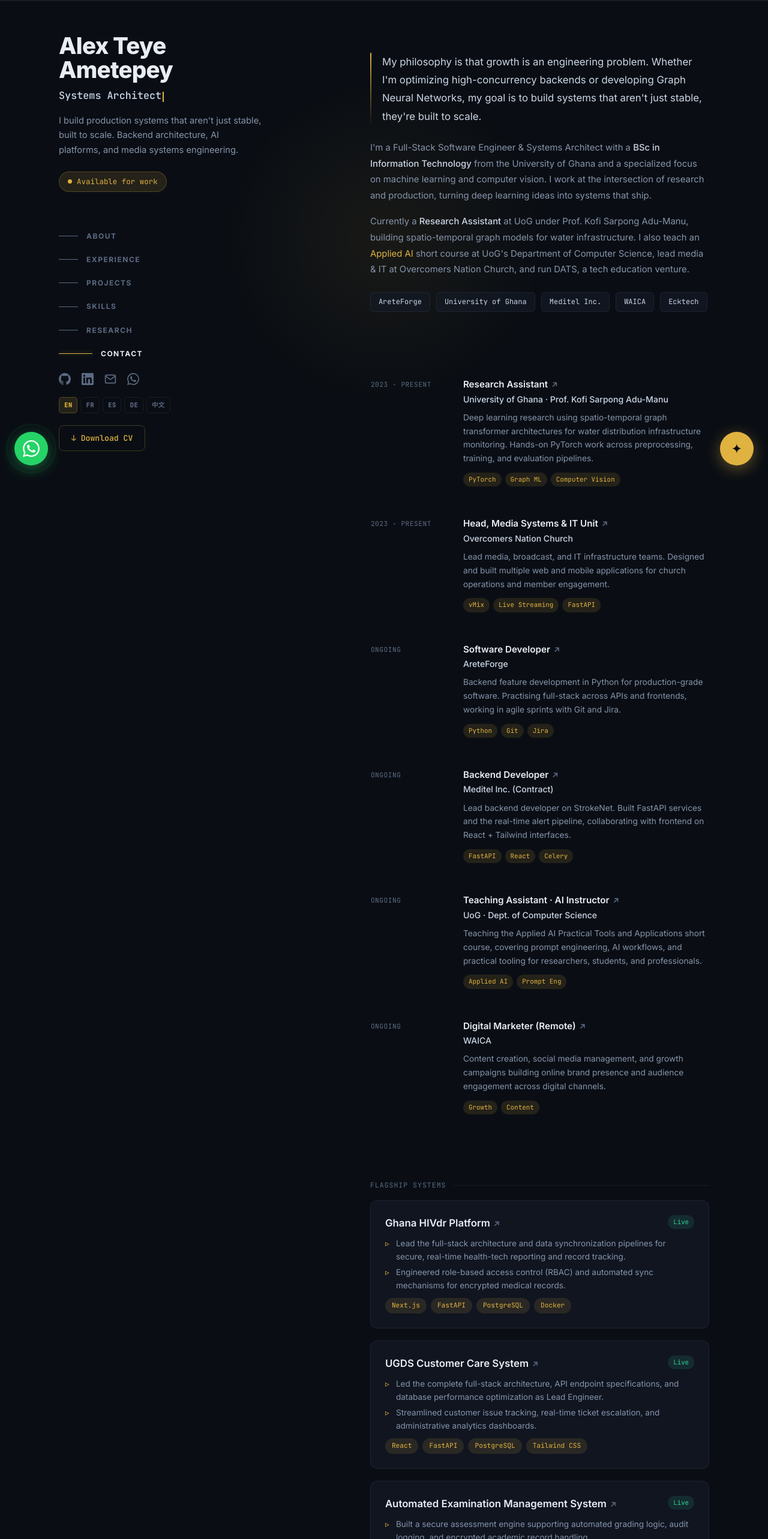
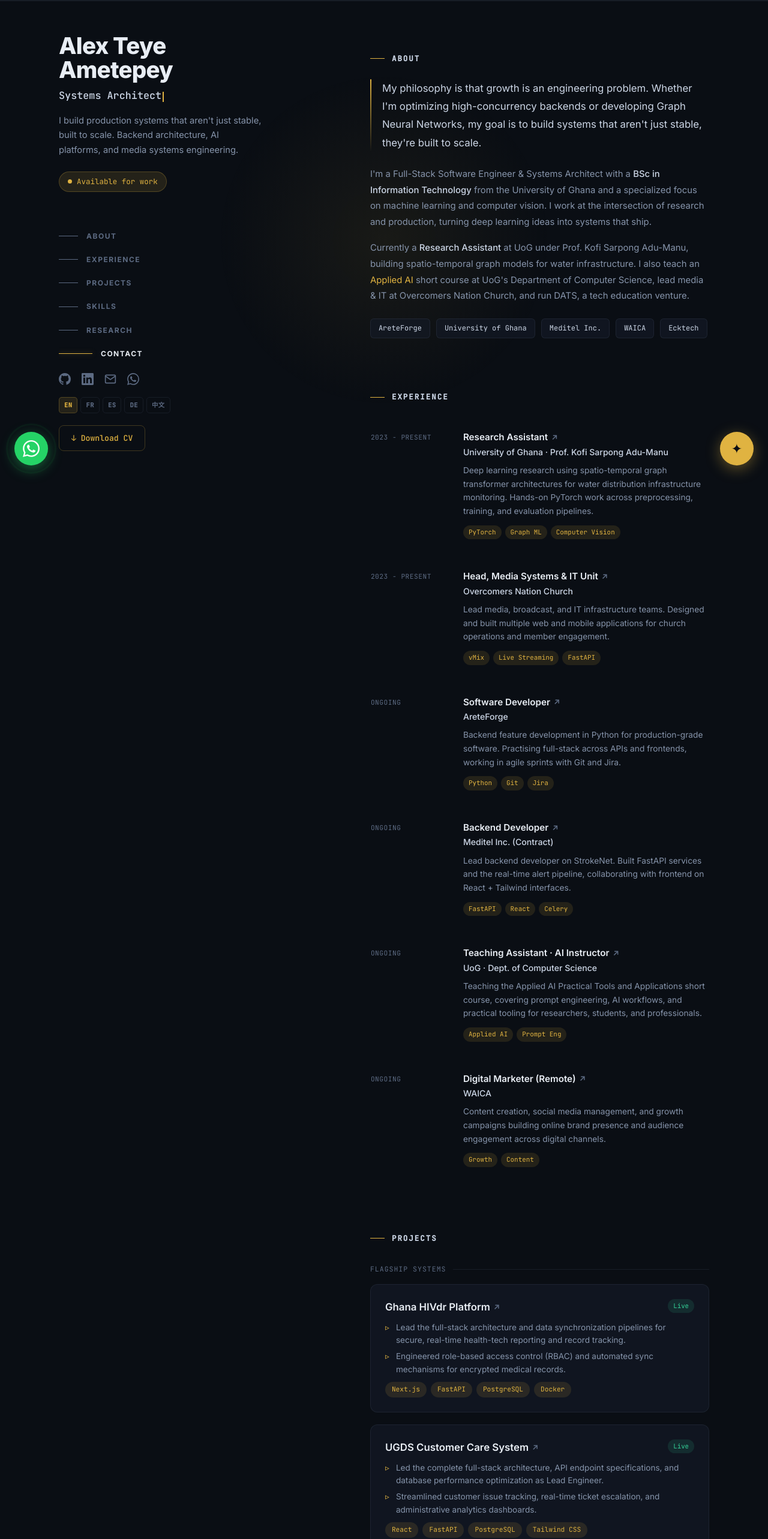
Before and after one commit to aa-Teye/Alex-portfolio, a React (Vite) app: page / in a window 1280 px wide. Shown: the top 2566 px of the page at 60% size. Built offline with nearby package versions, Linux system fonts and the light colour scheme.

Commit message:
Add explicit section title headers (ABOUT, EXPERIENCE, PROJECTS, SKILLS, RESEARCH, CONTACT) across all portfolio sections

```diff
--- a/src/components/sections/About.jsx
+++ b/src/components/sections/About.jsx
@@ -7,6 +7,10 @@ export default function About() {
   const { t } = useTranslation();
   return (
     <section id="about" style={{ marginBottom: '5.5rem' }}>
+      <div className="mono" style={{ fontSize: '0.78rem', fontWeight: 700, letterSpacing: '2px', textTransform: 'uppercase', color: '#CCD6E6', marginBottom: '1.5rem', display: 'flex', alignItems: 'center', gap: '12px' }}>
+        <span style={{ width: '24px', height: '1px', background: 'var(--accent)' }} />
+        {t('nav.about')}
+      </div>
       <FadeIn>
         <blockquote
           style={{
--- a/src/components/sections/Contact.jsx
+++ b/src/components/sections/Contact.jsx
@@ -14,6 +14,10 @@ export default function Contact() {
 
   return (
     <section id="contact" style={{ marginBottom: '3rem' }}>
+      <div className="mono" style={{ fontSize: '0.78rem', fontWeight: 700, letterSpacing: '2px', textTransform: 'uppercase', color: '#CCD6E6', marginBottom: '1.5rem', display: 'flex', alignItems: 'center', gap: '12px' }}>
+        <span style={{ width: '24px', height: '1px', background: 'var(--accent)' }} />
+        {t('nav.contact')}
+      </div>
       <FadeIn>
         <div style={{ textAlign: 'center', padding: '2rem 0' }}>
           <motion.h3
--- a/src/components/sections/Experience.jsx
+++ b/src/components/sections/Experience.jsx
@@ -1,9 +1,15 @@
 import ExpCard from '../ui/ExpCard';
 import { experience } from '../../data/experience';
+import { useTranslation } from 'react-i18next';
 
 export default function Experience() {
+  const { t } = useTranslation();
   return (
     <section id="experience" style={{ marginBottom: '5.5rem' }}>
+      <div className="mono" style={{ fontSize: '0.78rem', fontWeight: 700, letterSpacing: '2px', textTransform: 'uppercase', color: '#CCD6E6', marginBottom: '1.5rem', display: 'flex', alignItems: 'center', gap: '12px' }}>
+        <span style={{ width: '24px', height: '1px', background: 'var(--accent)' }} />
+        {t('nav.experience')}
+      </div>
       {experience.map((item, i) => (
         <ExpCard key={`${item.role}-${item.company}`} item={item} index={i} />
       ))}
--- a/src/components/sections/Projects.jsx
+++ b/src/components/sections/Projects.jsx
@@ -31,6 +31,10 @@ export default function Projects() {
 
   return (
     <section id="projects" style={{ marginBottom: '5.5rem' }}>
+      <div className="mono" style={{ fontSize: '0.78rem', fontWeight: 700, letterSpacing: '2px', textTransform: 'uppercase', color: '#CCD6E6', marginBottom: '1.5rem', display: 'flex', alignItems: 'center', gap: '12px' }}>
+        <span style={{ width: '24px', height: '1px', background: 'var(--accent)' }} />
+        {t('nav.projects')}
+      </div>
       <GroupLabel>{t('projects.flagship')}</GroupLabel>
       {flagship.map((p, i) => (
         <ProjectCard key={p.title} proj={p} index={i} />
--- a/src/components/sections/Research.jsx
+++ b/src/components/sections/Research.jsx
@@ -7,6 +7,10 @@ export default function Research() {
   const { t } = useTranslation();
   return (
     <section id="research" style={{ marginBottom: '5.5rem' }}>
+      <div className="mono" style={{ fontSize: '0.78rem', fontWeight: 700, letterSpacing: '2px', textTransform: 'uppercase', color: '#CCD6E6', marginBottom: '1.5rem', display: 'flex', alignItems: 'center', gap: '12px' }}>
+        <span style={{ width: '24px', height: '1px', background: 'var(--accent)' }} />
+        {t('nav.research')}
+      </div>
       <FadeIn>
         <p style={{ color: '#8694AB', marginBottom: '1.25rem', fontSize: '0.93rem', lineHeight: 1.75 }}>
           {t('research.tagline')}
--- a/src/components/sections/Skills.jsx
+++ b/src/components/sections/Skills.jsx
@@ -84,6 +84,10 @@ export default function Skills() {
   const { t } = useTranslation();
   return (
     <section id="skills" style={{ marginBottom: '5.5rem' }}>
+      <div className="mono" style={{ fontSize: '0.78rem', fontWeight: 700, letterSpacing: '2px', textTransform: 'uppercase', color: '#CCD6E6', marginBottom: '1.5rem', display: 'flex', alignItems: 'center', gap: '12px' }}>
+        <span style={{ width: '24px', height: '1px', background: 'var(--accent)' }} />
+        {t('nav.skills')}
+      </div>
       <FadeIn>
         <p style={{ color: '#8694AB', marginBottom: '1.75rem', fontSize: '0.93rem', lineHeight: 1.75 }}>
           {t('skills.tagline')}
```
